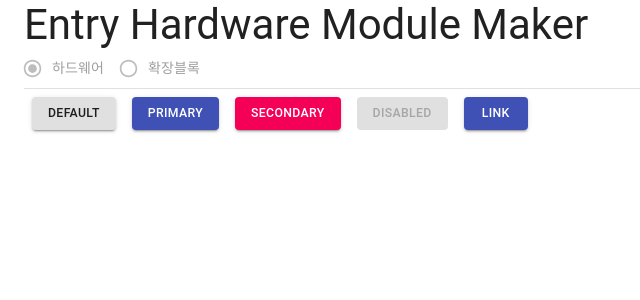
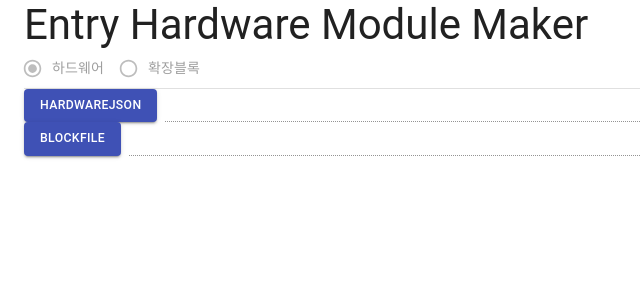
Before and after one commit to extracold1209/entry_module_maker, a React app: page / in a window 1280 px wide. Shown: the top 300 px of the page, without its empty margins (0-640 px from the left). Built offline with nearby package versions, Linux system fonts and the light colour scheme.

Commit message:
[chore] 하드웨어, 블록 파일 인풋 엘리먼트 추가

```diff
--- a/src/react/App.tsx
+++ b/src/react/App.tsx
@@ -1,11 +1,10 @@
 import React from 'react';
 import ReactDom from 'react-dom';
-import ContainedButtons from './Foo';
 import Typography from '@material-ui/core/Typography';
 import Container from '@material-ui/core/Container';
 import Divider from '@material-ui/core/Divider';
 import RadioGroup from "./IconTextField";
-
+import FileInput from "./FileInput";
 
 ReactDom.render(
     <Container>
@@ -19,7 +18,12 @@
             defaultValue={'하드웨어'}
         />
         <Divider/>
-        <ContainedButtons/>
+        <FileInput
+            value={'HardwareJson'}
+        />
+        <FileInput
+            value={'BlockFile'}
+        />
     </Container>,
     document.getElementById('__root__'),
 );
--- /dev/null
+++ b/src/react/FileInput.tsx
@@ -0,0 +1,61 @@
+import React, {useCallback, useState} from "react";
+import Button from "@material-ui/core/Button";
+import Input from "@material-ui/core/Input";
+import {createStyles, makeStyles, Theme} from "@material-ui/core/styles";
+import Box from "@material-ui/core/Box";
+
+type IProps = {
+    value: string;
+    onFileChanged?: (name: string, path: string) => void;
+}
+
+const useStyles = makeStyles((theme: Theme) =>
+    createStyles({
+        mr: {
+            marginRight: theme.spacing(1)
+        },
+        flex: {
+            display: 'flex'
+        },
+    }),
+);
+
+const FileInput: React.FC<IProps> = (props) => {
+    const classes = useStyles();
+    const {value, onFileChanged} = props;
+    const [selectedFilePath, setFilepath] = useState('');
+
+    const handleFileInputChanged = useCallback((e) => {
+        const selectedFile = e.target.files[0];
+        if (selectedFile) {
+            const {name, path} = selectedFile;
+            setFilepath(path);
+            onFileChanged?.(name, path);
+        }
+    }, []);
+
+    return (
+        <Box className={classes.flex}>
+            <input
+                hidden
+                accept="*/*"
+                type="file"
+                id={`${value}-input`}
+                onChange={handleFileInputChanged}
+            />
+            <label htmlFor={`${value}-input`}>
+                <Button variant="contained" color="primary" component="span" className={classes.mr}>
+                    {value}
+                </Button>
+            </label>
+            <Input
+                disabled
+                className={classes.flex}
+                style={{width: '100%'}}
+                value={selectedFilePath}
+            />
+        </Box>
+    )
+}
+
+export default FileInput;
--- a/webpack.config.js
+++ b/webpack.config.js
@@ -2,6 +2,7 @@
 
 module.exports = {
     mode: process.env.NODE_ENV || 'development',
+    devtool: 'eval-cheap-source-map',
     target: 'web',
     entry: path.join(__dirname, 'src', 'react', 'App.tsx'),
     output: {
```
Also changed, not shown: src/react/utils/IpcRendererUtils.ts (added).
